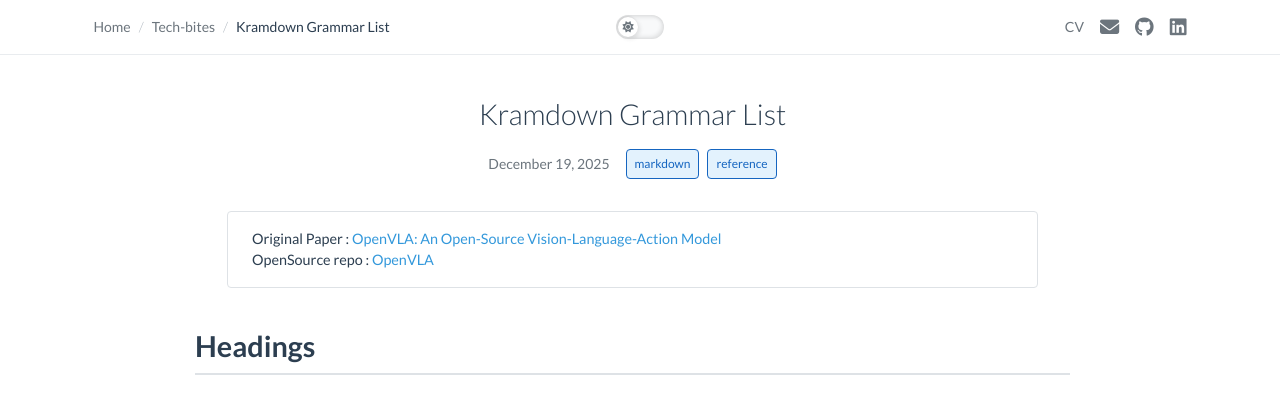
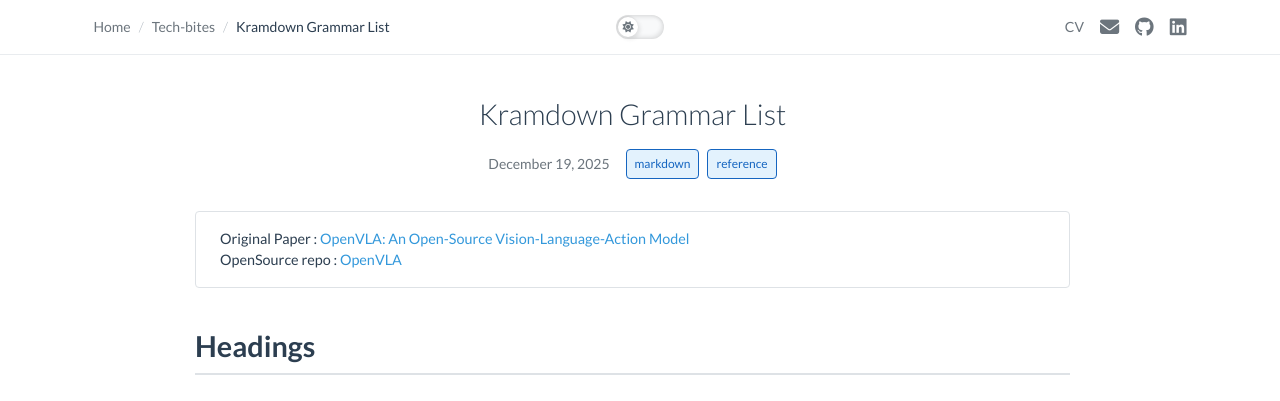
Before and after one commit to dudududukim/spectrum-eager, a Jekyll site: the page built from _posts/2025-12-19-kramdown-example.md, in a window 1280 px wide. Shown: the top 401 px of the page. Built offline with Jekyll 4.4.1, drawn with Linux system fonts in a browser that asks for light colours.

Commit message:
Remove left/right margins from reference blockquotes
- Added margin-left: 0 and margin-right: 0 to .reference class
- References now display at full width without indentation
- Provides cleaner, more prominent display for citations

```diff
--- a/_sass/_layouts.scss
+++ b/_sass/_layouts.scss
@@ -457,6 +457,8 @@
 
       // Reference style variant
       &.reference {
+        margin-left: 0;
+        margin-right: 0;
         background-color: transparent;
         border: 1px solid var(--border-color);
         border-left: 1px solid var(--border-color);
@@ -657,6 +659,8 @@
 
       // Reference style variant
       &.reference {
+        margin-left: 0;
+        margin-right: 0;
         background-color: transparent;
         border: 1px solid var(--border-color);
         border-left: 1px solid var(--border-color);
```
